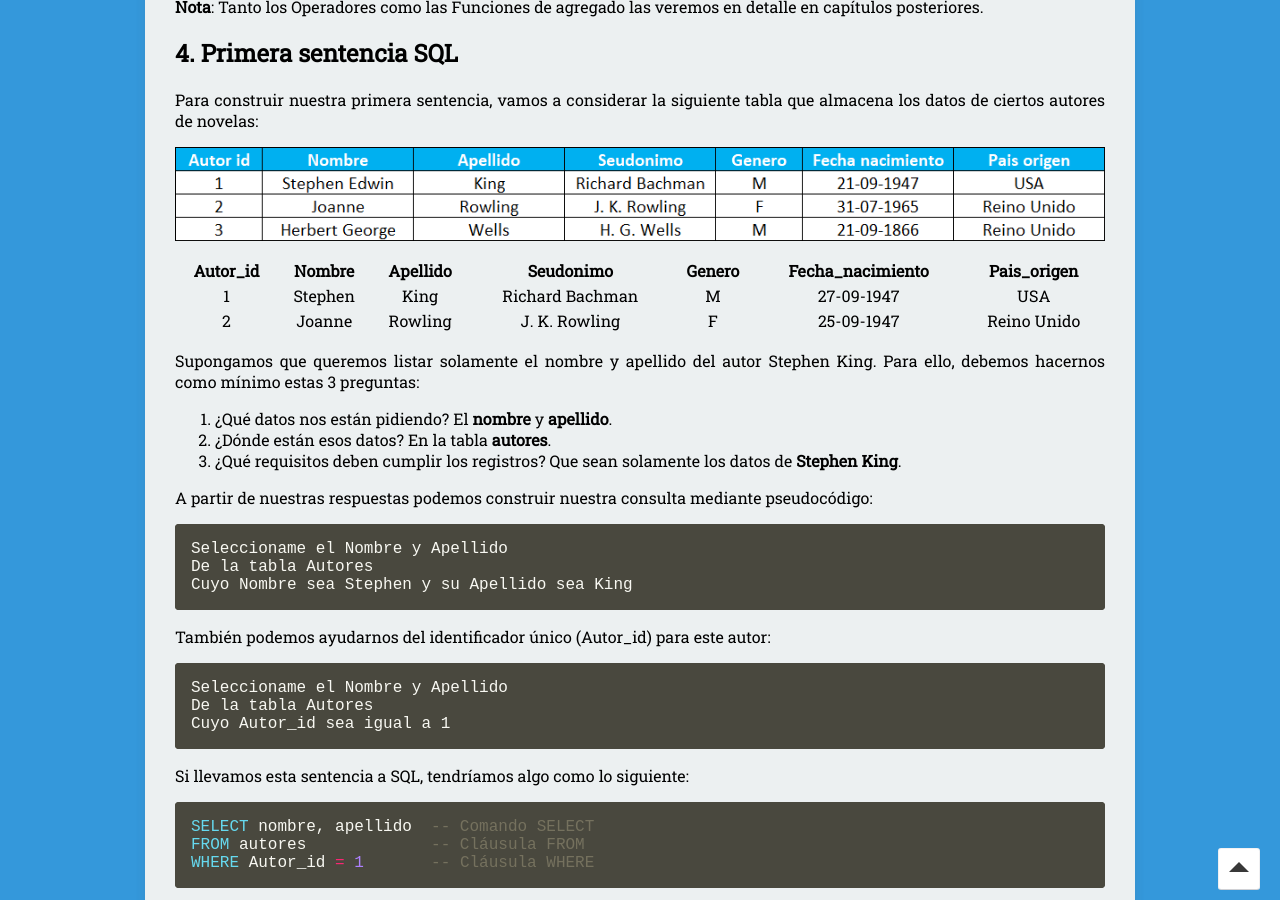
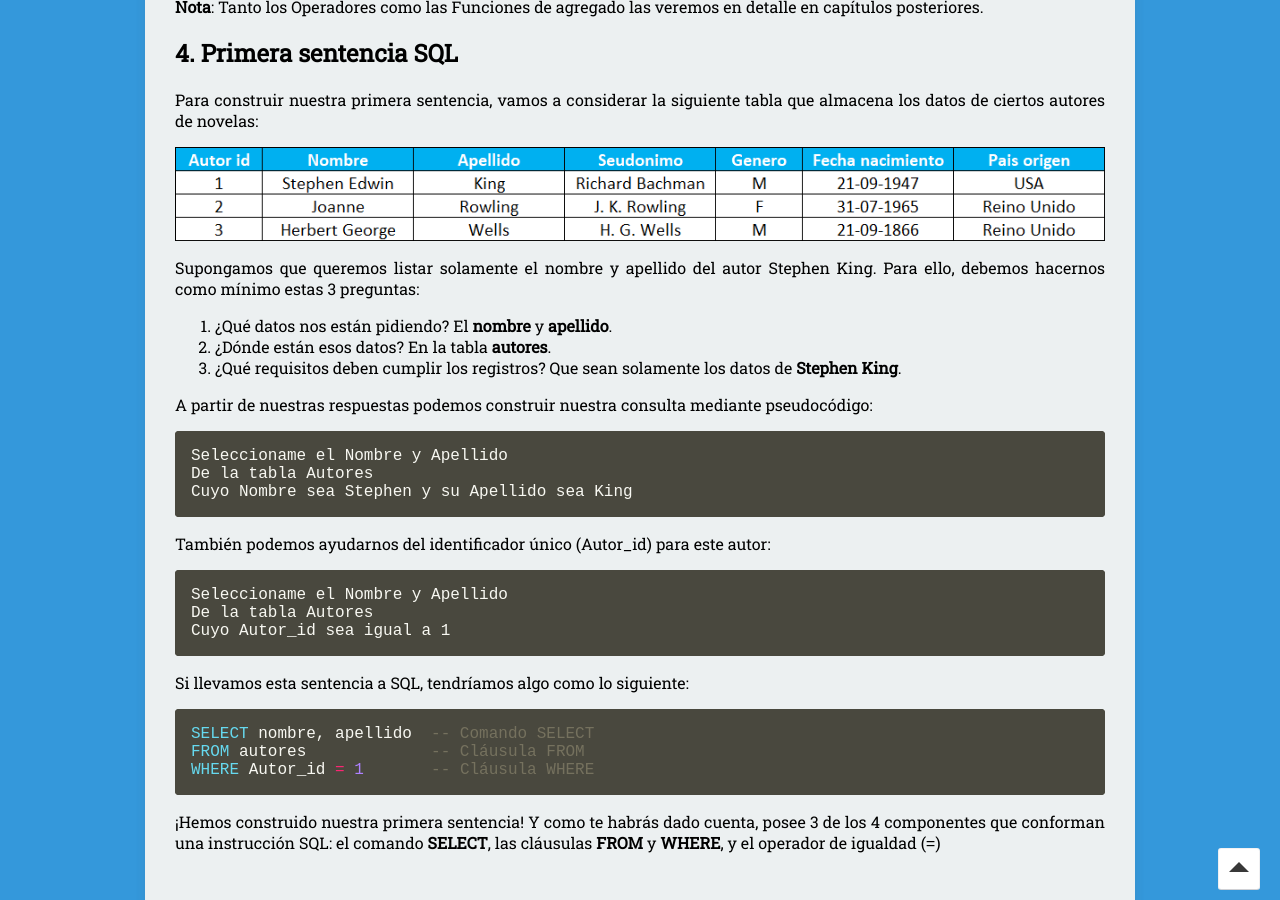
Before and after one commit to nisoto/Blog-anterior-2.0, a Jekyll site: the page built from _posts/2020-05-20-bdd-ii-primera-sentencia.md, in a window 1280 px wide and 900 px high, scrolled down 1261 px. Built offline with Jekyll 4.4.1, drawn with Linux system fonts in a browser that asks for light colours; nearby versions of some CDN libraries.

Commit message:
Update 2020-05-20-bdd-ii-primera-sentencia.md

```diff
--- a/_posts/2020-05-20-bdd-ii-primera-sentencia.md
+++ b/_posts/2020-05-20-bdd-ii-primera-sentencia.md
@@ -56,11 +56,6 @@ Para construir nuestra primera sentencia, vamos a considerar la siguiente tabla
 
 ![TablaAutores]({{ site.baseurl }}/assets/img/TablaAutores.png)
 
-| Autor_id | Nombre  | Apellido | Seudonimo       | Genero | Fecha_nacimiento | Pais_origen |
-|:--------:|:-------:|:--------:|:---------------:|:------:|:----------------:|:-----------:|
-| 1        | Stephen | King     | Richard Bachman | M      | 27-09-1947       | USA         |
-| 2        | Joanne  | Rowling  | J. K. Rowling   | F      | 25-09-1947       | Reino Unido |
-
 Supongamos que queremos listar solamente el nombre y apellido del autor Stephen King. Para ello, debemos hacernos como mínimo estas 3 preguntas:
 
 1. ¿Qué datos nos están pidiendo? El **nombre** y **apellido**.
```
